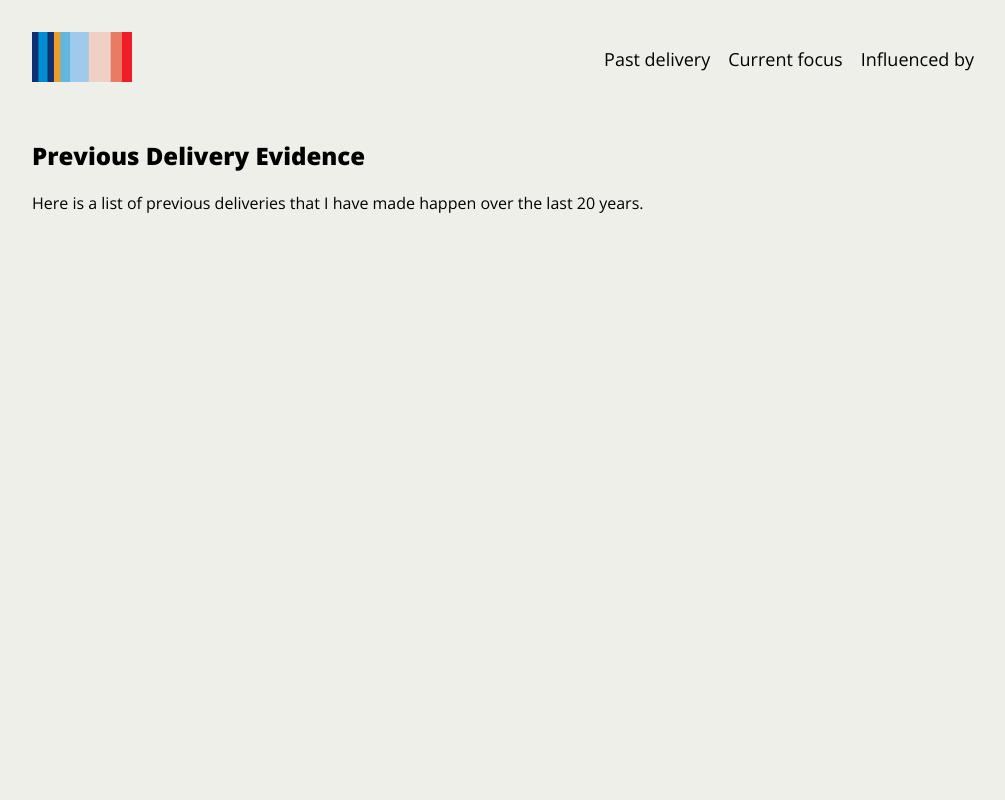
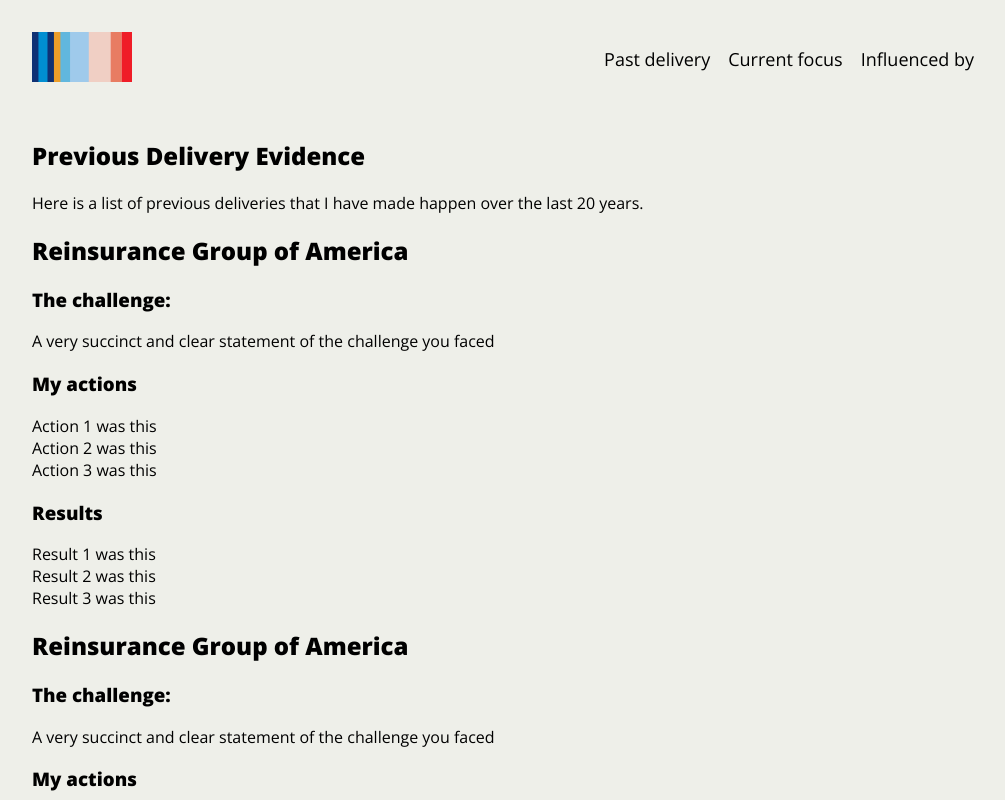
Before and after one commit to johndck/johndick-me-react-build, a React (Vite) app: page /Evidence in a window 1280 px wide. Shown: the top 800 px of the page, without its empty margins (128-1133 px from the left). Built offline with nearby package versions, Linux system fonts and the light colour scheme.

Commit message:
added in jscript code to loop through cards data

```diff
--- /dev/null
+++ b/src/components/project.jsx
@@ -0,0 +1,19 @@
+function ProjectCard({ card }) {
+  return (
+    <div>
+      <h2>{card.companyName}</h2>
+      <h3>The challenge:</h3>
+      <p>{card.challenge}</p>
+      <h3>My actions</h3>
+      <p>{card.actions[0]}</p>
+      <p>{card.actions[1]}</p>
+      <p>{card.actions[2]}</p>
+      <h3>Results</h3>
+      <p>{card.results[0]}</p>
+      <p>{card.results[1]}</p>
+      <p>{card.results[2]}</p>
+    </div>
+  );
+}
+
+export default ProjectCard;
--- /dev/null
+++ b/src/deliveryList.json
@@ -0,0 +1,72 @@
+[
+  {
+    "id": "1",
+    "companyName": "Reinsurance Group of America",
+    "challenge": "A very succinct and clear statement of the challenge you faced",
+    "actions": ["Action 1 was this", "Action 2 was this", "Action 3 was this"],
+    "results": ["Result 1 was this", "Result 2 was this", "Result 3 was this"]
+  },
+  {
+    "id": "2",
+    "companyName": "Reinsurance Group of America",
+    "challenge": "A very succinct and clear statement of the challenge you faced",
+    "actions": ["Action 1 was this", "Action 2 was this", "Action 3 was this"],
+    "results": ["Result 1 was this", "Result 2 was this", "Result 3 was this"]
+  },
+  {
+    "id": "3",
+    "companyName": "Reinsurance Group of America",
+    "challenge": "A very succinct and clear statement of the challenge you faced",
+    "actions": ["Action 1 was this", "Action 2 was this", "Action 3 was this"],
+    "results": ["Result 1 was this", "Result 2 was this", "Result 3 was this"]
+  },
+  {
+    "id": "4",
+    "companyName": "Reinsurance Group of America",
+    "challenge": "A very succinct and clear statement of the challenge you faced",
+    "actions": ["Action 1 was this", "Action 2 was this", "Action 3 was this"],
+    "results": ["Result 1 was this", "Result 2 was this", "Result 3 was this"]
+  },
+  {
+    "id": "5",
+    "companyName": "Reinsurance Group of America",
+    "challenge": "A very succinct and clear statement of the challenge you faced",
+    "actions": ["Action 1 was this", "Action 2 was this", "Action 3 was this"],
+    "results": ["Result 1 was this", "Result 2 was this", "Result 3 was this"]
+  },
+  {
+    "id": "6",
+    "companyName": "Reinsurance Group of America",
+    "challenge": "A very succinct and clear statement of the challenge you faced",
+    "actions": ["Action 1 was this", "Action 2 was this", "Action 3 was this"],
+    "results": ["Result 1 was this", "Result 2 was this", "Result 3 was this"]
+  },
+  {
+    "id": "7",
+    "companyName": "Reinsurance Group of America",
+    "challenge": "A very succinct and clear statement of the challenge you faced",
+    "actions": ["Action 1 was this", "Action 2 was this", "Action 3 was this"],
+    "results": ["Result 1 was this", "Result 2 was this", "Result 3 was this"]
+  },
+  {
+    "id": "8",
+    "companyName": "Reinsurance Group of America",
+    "challenge": "A very succinct and clear statement of the challenge you faced",
+    "actions": ["Action 1 was this", "Action 2 was this", "Action 3 was this"],
+    "results": ["Result 1 was this", "Result 2 was this", "Result 3 was this"]
+  },
+  {
+    "id": "9",
+    "companyName": "Reinsurance Group of America",
+    "challenge": "A very succinct and clear statement of the challenge you faced",
+    "actions": ["Action 1 was this", "Action 2 was this", "Action 3 was this"],
+    "results": ["Result 1 was this", "Result 2 was this", "Result 3 was this"]
+  },
+  {
+    "id": "10",
+    "companyName": "Reinsurance Group of America",
+    "challenge": "A very succinct and clear statement of the challenge you faced",
+    "actions": ["Action 1 was this", "Action 2 was this", "Action 3 was this"],
+    "results": ["Result 1 was this", "Result 2 was this", "Result 3 was this"]
+  }
+]
--- a/src/index.css
+++ b/src/index.css
@@ -60,9 +60,6 @@
   font-weight: 500;
   color: black;
   text-decoration: inherit;
-}
-a:hover {
-  color: #535bf2;
 }
 
 html,
--- a/src/pages/deliveryevidence.jsx
+++ b/src/pages/deliveryevidence.jsx
@@ -1,11 +1,25 @@
 import TopSection from "../components/topsection";
+import ProjectCard from "../components/project";
+import data from "../deliveryList.json";
 
 const evidenceTitle = "Previous Delivery Evidence";
 const evidenceDescription =
   "Here is a list of previous deliveries that I have made happen over the last 20 years.";
 
 function Evidence() {
-  return <TopSection title={evidenceTitle} description={evidenceDescription} />;
+  console.log(data);
+
+  return (
+    <>
+      <TopSection title={evidenceTitle} description={evidenceDescription} />
+
+      <div className="container">
+        {data.map((card) => {
+          return <ProjectCard key={card.id} card={card} />;
+        })}
+      </div>
+    </>
+  );
 }
 
 export default Evidence;
```
